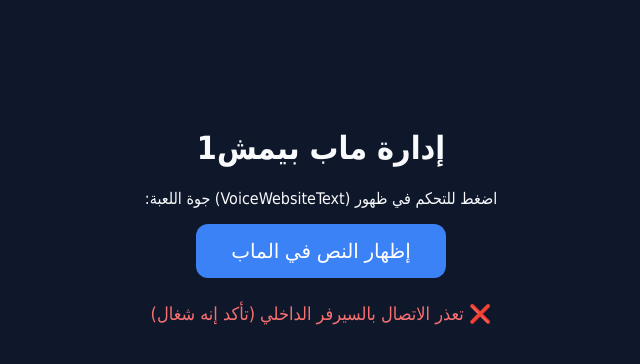
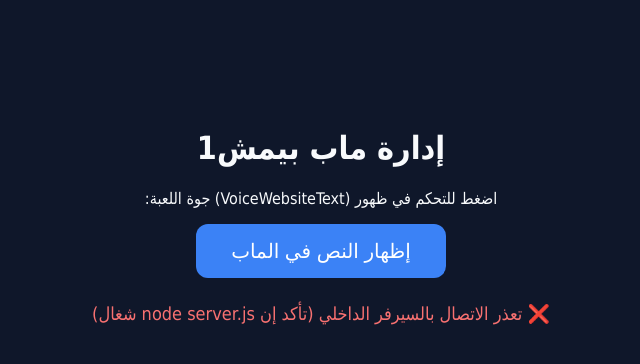
Before and after one commit to kgogokoko6-tech/roblox-voice-server, a website: page index.html in a window 1280 px wide. Both pictures are taken after a click on the button "إظهار النص في الماب". Shown: the whole page, without its empty margins (319-959 px from the left). Drawn offline with Linux system fonts and the light colour scheme; no server answers.

Commit message:
Update index.html

```diff
--- a/index.html
+++ b/index.html
@@ -2,7 +2,7 @@
 <html lang="ar" dir="rtl">
 <head>
     <meta charset="UTF-8">
-    <title>لوحة التحكم بالصوت</title>
+    <title>تحكم صوت الماب</title>
     <style>
         body {
             font-family: Tahoma, sans-serif;
@@ -45,9 +45,7 @@
             statusDiv.style.color = "#fbbf24";
 
             try {
-                // حط هنا رابط السيرفر بتاعك لما ترفعه (مثلاً https://my-bot-server.onrender.com/api/trigger-voice)
-                // ولو بتجربه محلياً على جهازك سيبه زي ما هو:
-                const response = await fetch("http://localhost:3000/api/trigger-voice", {
+                const response = await fetch("http://localhost:5000/api/trigger-voice", {
                     method: "POST",
                     headers: {
                         "Content-Type": "application/json"
@@ -64,7 +62,7 @@
                     statusDiv.style.color = "#f87171";
                 }
             } catch (error) {
-                statusDiv.innerText = "❌ تعذر الاتصال بالسيرفر الداخلي (تأكد إنه شغال)";
+                statusDiv.innerText = "❌ تعذر الاتصال بالسيرفر الداخلي (تأكد إن node server.js شغال)";
                 statusDiv.style.color = "#f87171";
                 console.error(error);
             }
```
